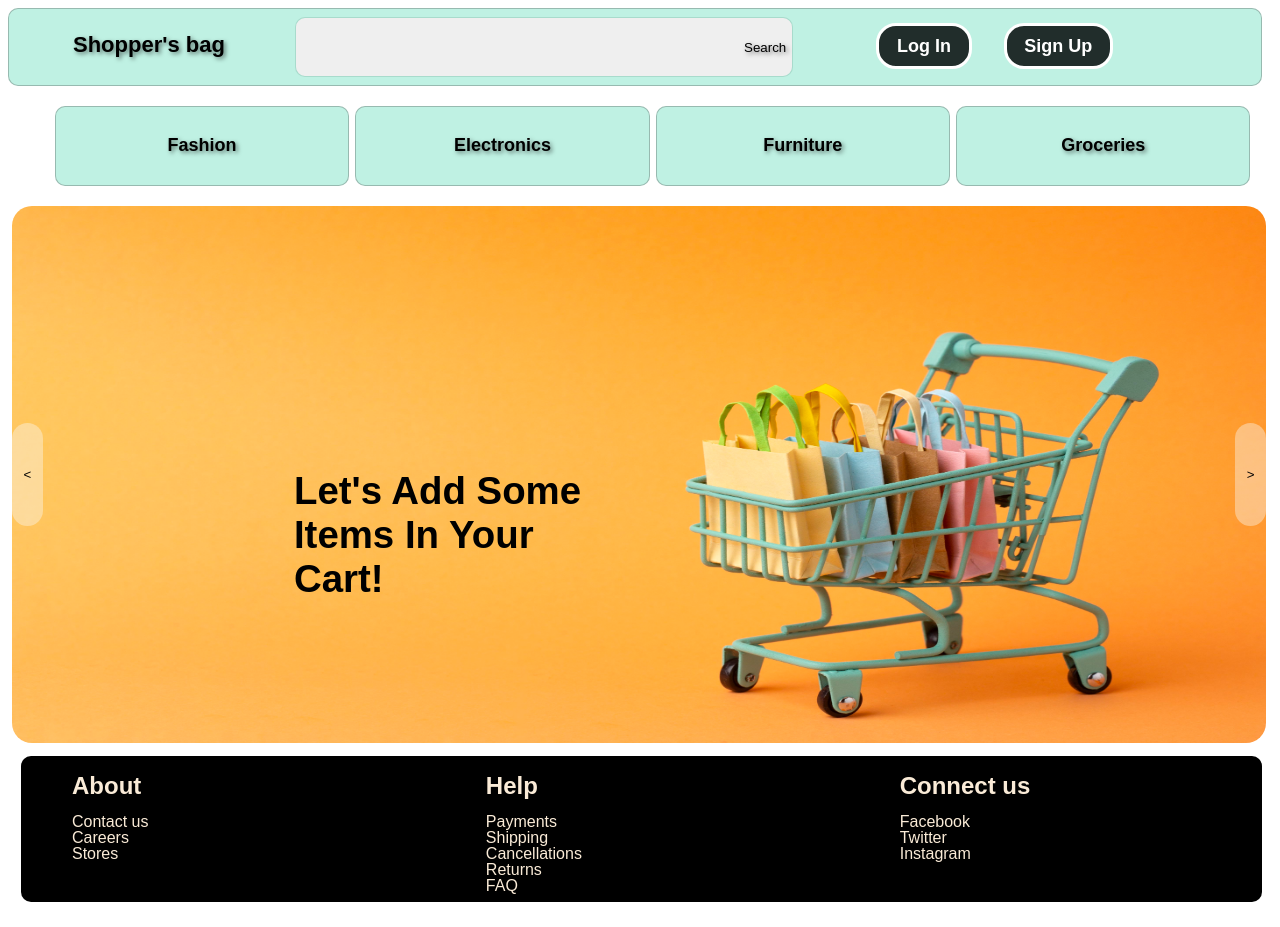
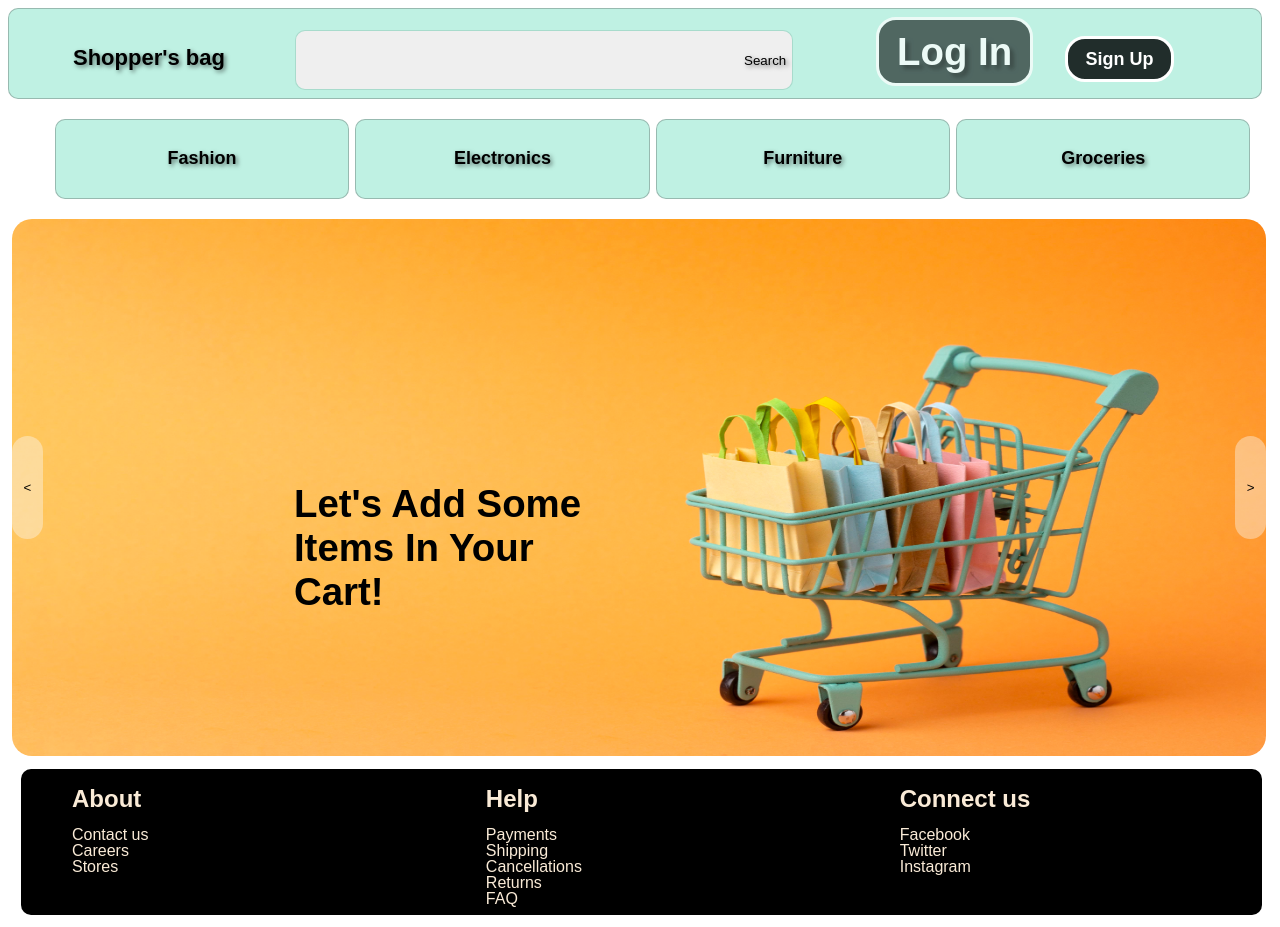
Before and after one commit to raghav30051999/eCommercesite, a plain HTML site: page index.html in a window 1280 px wide. In both pictures the pointer is over the button "Log In". Drawn offline with Linux system fonts and the light colour scheme.

Commit message:
Update style.css

```diff
--- a/style.css
+++ b/style.css
@@ -43,7 +43,13 @@
   color:white;
   font-weight:bold;
 }
-
+ .login:hover {
+    font-size: 3vw;
+    opacity: 0.7; /* Reduce opacity to blur the image */
+    transition: opacity 0.4s ease-in-out; /* Smooth transition */
+    color: white; /* Display text in white for better contrast */
+    text-shadow: 4px 4px 4px rgba(0, 0, 0, 0.9);
+  }
 .fashion,
 .electronics,
 .furniture,
```
